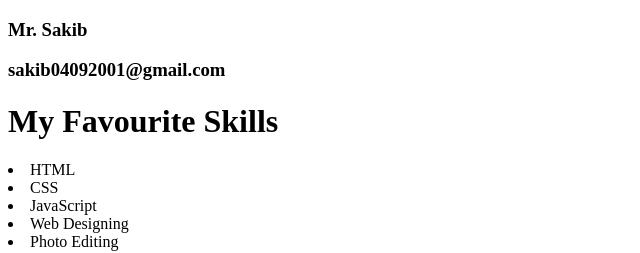
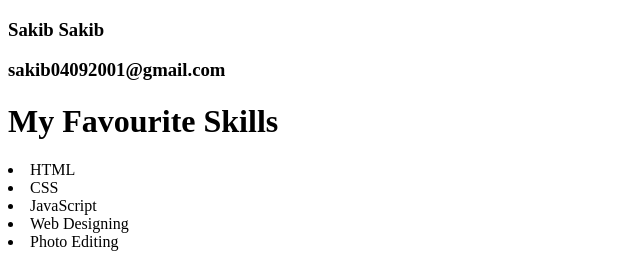
Before and after one commit to mr-sakib/MultipleBranch, a plain HTML site: page index.html in a window 1280 px wide. Shown: the full height of the page, 0-640 px from the left. Drawn offline with Linux system fonts and the light colour scheme.

Commit message:
name and email addedn in new branch

```diff
--- a/index.html
+++ b/index.html
@@ -7,7 +7,7 @@
     <title>My Favourite Skills</title>
 </head>
 <body>
-    <h3>Mr. Sakib</h3>
+    <h3>Sakib Sakib</h3>
     <h3>sakib04092001@gmail.com</h3>
     <h1>My Favourite Skills</h1>
     <li>HTML</li>
```
